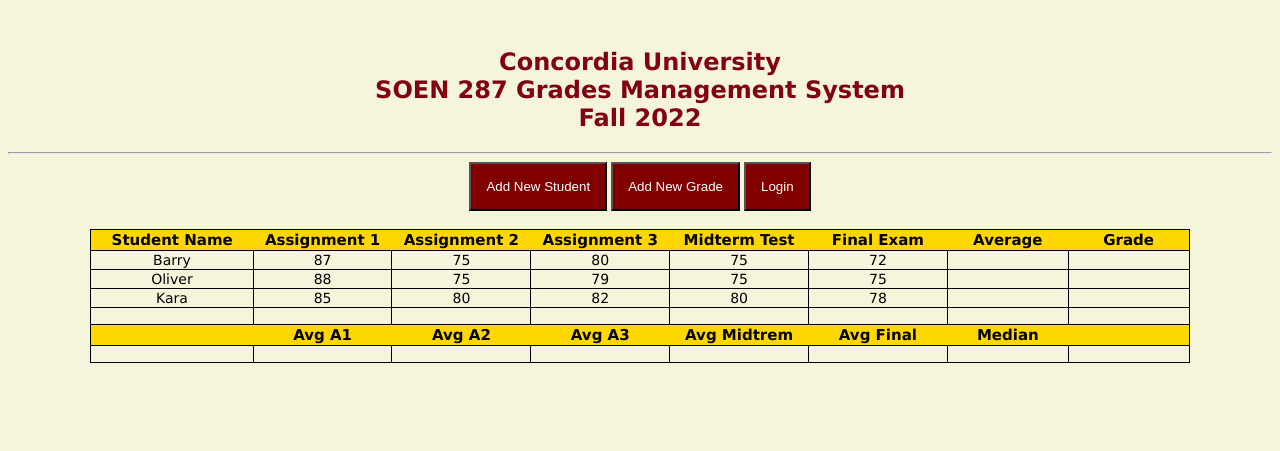
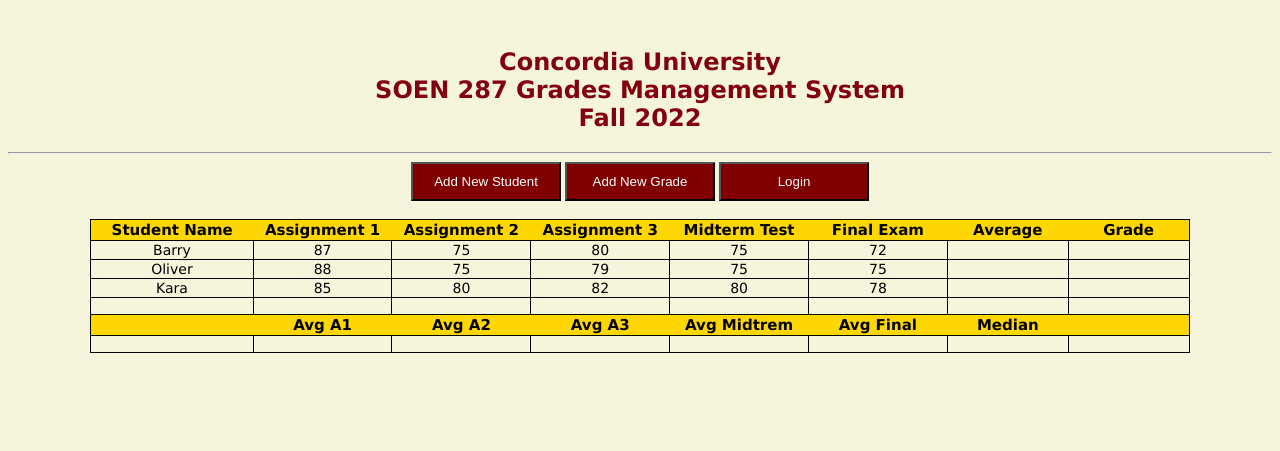
Before and after one commit to jvaldez90/SOEN287_project, a PHP site: page /Grades-System.html in a window 1280 px wide. Shown: the top 451 px of the page. Run offline with PHP 8.4, Linux system fonts and the light colour scheme.

Commit message:
Edit buttons

```diff
--- a/Grades-System.css
+++ b/Grades-System.css
@@ -2,9 +2,10 @@
     background-color: beige;
 }
 button {
-    padding: 15px;
+    padding: 10px;
     background-color: maroon;
     color: white;
+    width: 150px;
 }
 #courseTitle {
     font-family: Verdana, Geneva, Tahoma, sans-serif;
```
